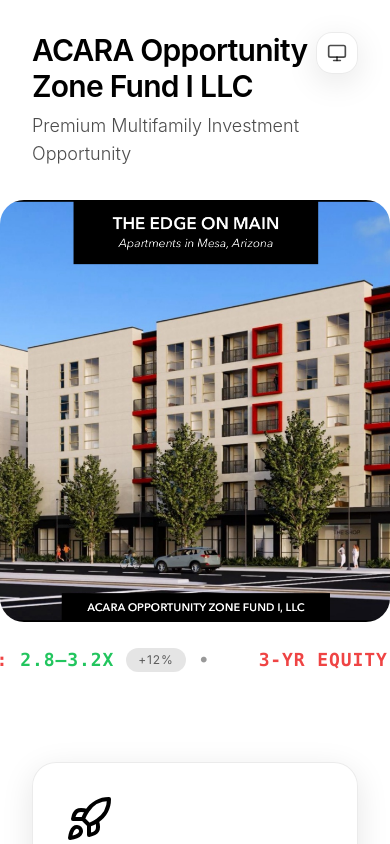
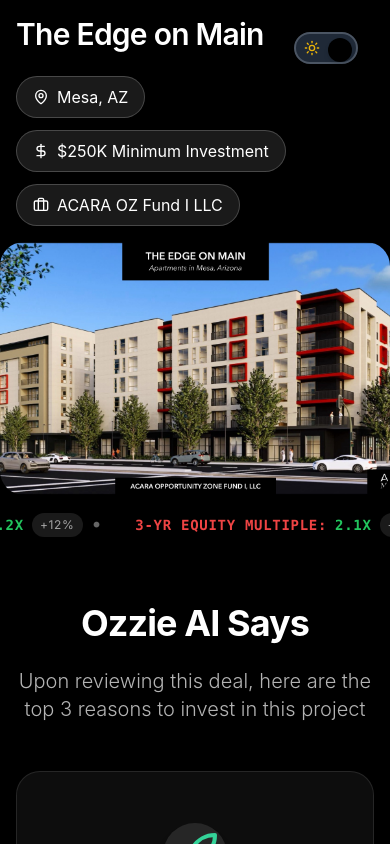
Before and after one commit to paramvora-myacara/oz-dev-dash, a Next.js app: page / in a window 390 px wide. Built offline with nearby package versions, Linux system fonts and the light colour scheme.

Commit message:
ui fixes

```diff
--- a/package.json
+++ b/package.json
@@ -12,7 +12,7 @@
     "chart.js": "^4.5.0",
     "chartjs": "^0.3.24",
     "lucide-react": "^0.525.0",
-    "next": "15.1.6",
+    "next": "^15.4.2",
     "react": "^19.0.0",
     "react-chartjs-2": "^5.3.0",
     "react-dom": "^19.0.0",
--- a/src/app/page.tsx
+++ b/src/app/page.tsx
@@ -1,13 +1,18 @@
 'use client';
 
+import { useState } from 'react';
 import Image from "next/image";
 import Link from "next/link";
 import Marquee from "react-fast-marquee";
-import { Rocket, BarChart3, Train, TrendingUp, Building, Target, Users } from "lucide-react";
+import {
+  Rocket, BarChart3, Train, TrendingUp, Building, Target, Users, Expand,
+  MapPin, DollarSign, Briefcase
+} from "lucide-react";
 import { useEffect } from "react";
 import { useRouter } from "next/navigation";
 
 export default function InvestmentDashboard() {
+  const [showContactModal, setShowContactModal] = useState(false);
   const router = useRouter();
 
   // Store scroll position before navigation and restore on return
@@ -92,27 +97,30 @@
       description: "Opportunity Zone benefits provide complete federal tax exemption on investment appreciation after 10-year hold period.",
       icon: <Rocket className="w-12 h-12" />,
       highlight: "Tax-Free Exit",
-      gradient: "from-emerald-50 to-green-100 dark:from-emerald-900/20 dark:to-green-900/20",
-      textColor: "text-emerald-900 dark:text-emerald-300",
-      accentColor: "text-emerald-700 dark:text-emerald-400"
+      gradient: "from-emerald-50/20 via-emerald-100/20 to-green-200/20 dark:from-emerald-900/10 dark:via-emerald-800/10 dark:to-green-900/10",
+      textColor: "text-emerald-900 dark:text-emerald-200",
+      accentColor: "text-emerald-800 dark:text-emerald-300",
+      iconColor: "text-emerald-600 dark:text-emerald-400"
     },
     {
       title: "Massive Housing Shortage",
       description: "Arizona faces 56,000+ unit housing deficit. Mesa is one of the fastest-growing cities with sustained population growth driving demand.",
       icon: <BarChart3 className="w-12 h-12" />,
       highlight: "56K+ Unit Shortage",
-      gradient: "from-blue-50 to-indigo-100 dark:from-blue-900/20 dark:to-indigo-900/20",
-      textColor: "text-indigo-900 dark:text-indigo-300",
-      accentColor: "text-indigo-700 dark:text-indigo-400"
+      gradient: "from-blue-50/20 via-blue-100/20 to-indigo-200/20 dark:from-blue-900/10 dark:via-blue-800/10 dark:to-indigo-900/10",
+      textColor: "text-blue-900 dark:text-blue-200",
+      accentColor: "text-blue-800 dark:text-blue-300",
+      iconColor: "text-blue-600 dark:text-blue-400"
     },
     {
       title: "Prime Transit Location",
       description: "Located directly adjacent to Country Club & Main Street Light Rail Station, providing unmatched regional connectivity and transit access.",
       icon: <Train className="w-12 h-12" />,
       highlight: "Light Rail Adjacent",
-      gradient: "from-purple-50 to-pink-100 dark:from-purple-900/20 dark:to-pink-900/20",
-      textColor: "text-purple-900 dark:text-purple-300",
-      accentColor: "text-purple-700 dark:text-purple-400"
+      gradient: "from-purple-50/20 via-purple-100/20 to-pink-200/20 dark:from-purple-900/10 dark:via-purple-800/10 dark:to-pink-900/10",
+      textColor: "text-purple-900 dark:text-purple-200",
+      accentColor: "text-purple-800 dark:text-purple-300",
+      iconColor: "text-purple-600 dark:text-purple-400"
     }
   ];
 
@@ -177,21 +185,33 @@
 
   return (
     <div className="min-h-screen bg-white dark:bg-black">
+      <div className="max-w-[1920px] mx-auto">
         {/* Header with Title */}
-      <header className="relative z-30 p-8 bg-white dark:bg-black">
-        <div>
-          <h1 className="text-3xl md:text-4xl font-semibold text-black dark:text-white tracking-tight">
-            ACARA Opportunity Zone Fund I LLC
+        <header className="relative z-30 p-4 md:p-8 bg-white dark:bg-black">
+          <div className="max-w-7xl mx-auto">
+            <h1 className="text-3xl sm:text-4xl md:text-5xl lg:text-6xl font-semibold text-black dark:text-white tracking-tight mb-6">
+              The Edge on Main
             </h1>
-          <p className="text-lg text-black/70 dark:text-white/70 mt-2 font-light">
-            Premium Multifamily Investment Opportunity
-          </p>
+            <div className="flex flex-wrap gap-3">
+              <span className="inline-flex items-center gap-2 px-4 py-2 rounded-full bg-gray-100 dark:bg-white/10 text-gray-700 dark:text-white border border-gray-200 dark:border-white/20 backdrop-blur-xl shadow-sm hover:shadow-md transition-shadow duration-200">
+                <MapPin className="w-4 h-4" />
+                Mesa, AZ
+              </span>
+              <span className="inline-flex items-center gap-2 px-4 py-2 rounded-full bg-gray-100 dark:bg-white/10 text-gray-700 dark:text-white border border-gray-200 dark:border-white/20 backdrop-blur-xl shadow-sm hover:shadow-md transition-shadow duration-200">
+                <DollarSign className="w-4 h-4" />
+                $250K Minimum Investment
+              </span>
+              <span className="inline-flex items-center gap-2 px-4 py-2 rounded-full bg-gray-100 dark:bg-white/10 text-gray-700 dark:text-white border border-gray-200 dark:border-white/20 backdrop-blur-xl shadow-sm hover:shadow-md transition-shadow duration-200">
+                <Briefcase className="w-4 h-4" />
+                ACARA OZ Fund I LLC
+              </span>
+            </div>
           </div>
         </header>
 
         {/* Hero Image Section */}
-      <section className="h-[50vh] relative overflow-hidden">
-        <div className="absolute inset-0 p-8">
+        <section className="h-[30vh] sm:h-[40vh] md:h-[50vh] relative overflow-hidden px-4 md:px-8">
+          <div className="absolute inset-0">
             <Image
               src="/property-hero.jpg"
               alt="The Edge on Main - Premium Multifamily Property"
@@ -203,18 +223,18 @@
         </section>
 
         {/* Stock Market Ticker */}
-      <section className="py-6 bg-white dark:bg-black">
+        <section className="py-4 md:py-6 bg-white dark:bg-black">
           <Marquee
             speed={50}
             gradient={false}
             pauseOnHover={true}
-          className="text-black dark:text-white font-mono text-lg tracking-wider uppercase"
+            className="text-sm sm:text-base md:text-lg font-mono tracking-wider uppercase text-black dark:text-white"
           >
             {tickerMetrics.map((metric, idx) => (
-            <div key={idx} className="flex items-center space-x-3 whitespace-nowrap mx-6">
+              <div key={idx} className="flex items-center space-x-2 sm:space-x-3 whitespace-nowrap mx-4 sm:mx-6">
                 <span className="font-bold text-red-500">{metric.label}:</span>
                 <span className="font-bold text-green-500">{metric.value}</span>
-              <span className="text-xs bg-black/10 dark:bg-white/10 px-3 py-1 rounded-full font-sans text-black/60 dark:text-white/60 normal-case">
+                <span className="text-xs bg-black/10 dark:bg-white/10 px-2 sm:px-3 py-1 rounded-full font-sans text-black/60 dark:text-white/60 normal-case">
                   {metric.change}
                 </span>
                 <span className="text-black/40 dark:text-white/40 text-xl">•</span>
@@ -224,25 +244,36 @@
         </section>
 
         {/* Three Compelling Reasons Cards */}
-      <section className="py-16 px-8 bg-white dark:bg-black">
+        <section className="py-12 md:py-20 px-4 md:px-8 bg-white dark:bg-black">
           <div className="max-w-7xl mx-auto">
-          <div className="grid grid-cols-1 md:grid-cols-3 gap-8">
+            <div className="mb-12 md:mb-16 text-center">
+              <h2 className="text-4xl sm:text-5xl md:text-6xl font-bold text-black dark:text-white mb-6 tracking-tight">
+                Ozzie AI Says
+              </h2>
+              <p className="text-xl md:text-2xl text-black/70 dark:text-white/70 font-light max-w-3xl mx-auto">
+                Upon reviewing this deal, here are the top 3 reasons to invest in this project
+              </p>
+            </div>
+            <div className="grid grid-cols-1 md:grid-cols-3 gap-8 md:gap-10">
               {compellingReasons.map((reason, idx) => (
                 <div
                   key={idx}
-                className={`glass-card rounded-3xl p-8 bg-gradient-to-br ${reason.gradient} border border-black/10 dark:border-white/10 hover:scale-[1.02] transition-all duration-300 animate-fadeIn flex flex-col`}
+                  className={`relative flex flex-col items-center justify-center text-center rounded-3xl p-10 min-h-[340px] transition-all duration-500 animate-fadeIn
+                    bg-white/10 dark:bg-white/5 backdrop-blur-xl
+                    border border-white/30 dark:border-white/10
+                    shadow-2xl hover:shadow-[0_8px_40px_rgba(0,0,0,0.18)] dark:hover:shadow-[0_8px_40px_rgba(255,255,255,0.08)]
+                    hover:scale-[1.03]`}
                   style={{ animationDelay: `${idx * 150}ms` }}
                 >
-                <div className="mb-6 text-current">{reason.icon}</div>
-                <div className={`inline-block px-4 py-2 rounded-full text-sm font-medium bg-white/10 dark:bg-black/20 border border-white/20 dark:border-white/10 ${reason.textColor} mb-4`}>
-                  {reason.highlight}
+                  {/* Icon */}
+                  <div className={`mb-8 flex items-center justify-center w-16 h-16 rounded-full
+                    ${reason.iconColor} bg-white/30 dark:bg-white/10 shadow-lg text-4xl`}>
+                    {reason.icon}
                   </div>
-                <h3 className={`text-2xl font-semibold ${reason.textColor} mb-4`}>
-                  {reason.title}
-                </h3>
-                <p className={`${reason.accentColor} leading-relaxed text-lg font-light`}>
-                  {reason.description}
-                </p>
+                  {/* Title */}
+                  <h3 className={`text-2xl md:text-3xl font-extrabold mb-3 tracking-tight ${reason.textColor}`}>{reason.title}</h3>
+                  {/* Description */}
+                  <p className={`text-base md:text-lg font-light ${reason.accentColor} opacity-90`}>{reason.description}</p>
                 </div>
               ))}
             </div>
@@ -283,44 +314,33 @@
         </section>
 
         {/* Investment Cards Section */}
-      <section id="investment-cards" className="py-16 px-4 bg-white dark:bg-black scroll-mt-8">
-        <div className="max-w-8xl mx-auto">
+        <section id="investment-cards" className="py-8 md:py-16 px-4 md:px-8 bg-white dark:bg-black">
+          <div className="max-w-7xl mx-auto">
             <div className="text-center mb-12">
-            <h2 className="text-5xl font-semibold mb-4 text-black dark:text-white tracking-tight">
+              <h2 className="text-3xl sm:text-4xl md:text-5xl font-semibold text-black dark:text-white mb-4">
                 Due Diligence Vault
               </h2>
-            <p className="text-lg text-black/70 dark:text-white/70 font-light">
+              <p className="text-lg md:text-xl text-black/70 dark:text-white/70 font-light max-w-3xl mx-auto">
                 Click any card to learn more and access documentation
               </p>
             </div>
-          <div className="grid grid-cols-1 md:grid-cols-2 lg:grid-cols-4 gap-8">
+            <div className="grid grid-cols-1 md:grid-cols-2 gap-6 md:gap-8">
               {investmentCards.map((card, idx) => (
-              <div
-                key={card.id}
-                className={`glass-card rounded-3xl p-8 bg-gradient-to-br ${card.gradient} border border-black/10 dark:border-white/10 hover:scale-[1.02] transition-all duration-300 cursor-pointer animate-fadeIn flex flex-col h-full min-h-[320px]`}
-                style={{ animationDelay: `${idx * 100}ms` }}
-                onClick={() => {
-                  // Store flag to scroll to investment cards when returning
-                  sessionStorage.setItem('scrollToInvestmentCards', 'true');
-                  // Navigate programmatically
-                  router.push(`/details/${card.id}`);
-                }}
+                <Link
+                  key={idx}
+                  href={`/details/${card.id}`}
+                  className={`glass-card rounded-3xl p-8 bg-gradient-to-br ${card.gradient} border border-gray-200 dark:border-white/20 shadow-md dark:shadow-xl shadow-gray-200/50 dark:shadow-white/5 hover:shadow-lg dark:hover:shadow-2xl hover:scale-[1.02] transition-all duration-300 animate-fadeIn group relative overflow-hidden`}
+                  style={{ animationDelay: `${idx * 150}ms` }}
                 >
-                  <div className="flex items-center justify-between mb-6">
-                    <div className="flex items-center space-x-3">
-                      <div className="text-current">{card.icon}</div>
-                      <h3 className={`text-2xl font-bold ${card.textColor}`}>
+                  <div className="absolute inset-0 bg-gradient-to-br from-white/40 to-white/20 dark:from-white/[0.04] dark:to-white/[0.02] pointer-events-none" />
+                  <div className="relative flex items-center justify-between mb-6">
+                    <div className="flex items-center gap-4">
+                      <div className={`${card.textColor}`}>{card.icon}</div>
+                      <h3 className={`text-2xl font-semibold ${card.textColor}`}>
                         {card.title}
                       </h3>
                     </div>
-                    <svg
-                      className={`w-6 h-6 ${card.textColor} opacity-60`}
-                      fill="none"
-                      stroke="currentColor"
-                      viewBox="0 0 24 24"
-                    >
-                      <path strokeLinecap="round" strokeLinejoin="round" strokeWidth={2} d="M9 5l7 7-7 7" />
-                    </svg>
+                    <Expand className={`w-6 h-6 ${card.textColor} opacity-60 group-hover:opacity-100 transition-opacity`} />
                   </div>
 
                   <div className="space-y-8 mb-6 flex-1">
@@ -339,11 +359,53 @@
                   <p className={`text-base leading-relaxed font-light ${card.accentColor}`}>
                     {card.summary}
                   </p>
-                </div>
+                </Link>
               ))}
             </div>
           </div>
         </section>
+
+        {/* Call to Action Buttons */}
+        <section className="py-8 md:py-16 px-4 md:px-8 bg-white dark:bg-black">
+          <div className="max-w-7xl mx-auto flex flex-col md:flex-row gap-4 justify-center">
+            <button
+              className="px-8 py-4 rounded-2xl bg-gradient-to-r from-blue-600 to-indigo-600 text-white font-medium hover:from-blue-700 hover:to-indigo-700 transition-all duration-300 text-lg shadow-md hover:shadow-lg shadow-blue-500/10 hover:shadow-blue-500/20"
+              onClick={() => window.location.href = 'mailto:vault-access@acaracap.com?subject=Request Vault Access - The Edge on Main'}
+            >
+              Request Vault Access
+            </button>
+            <button
+              className="px-8 py-4 rounded-2xl bg-gradient-to-r from-emerald-600 to-green-600 text-white font-medium hover:from-emerald-700 hover:to-green-700 transition-all duration-300 text-lg shadow-md hover:shadow-lg shadow-green-500/10 hover:shadow-green-500/20"
+              onClick={() => setShowContactModal(true)}
+            >
+              Contact the Developer
+            </button>
+          </div>
+        </section>
+
+        {/* Contact Modal */}
+        {showContactModal && (
+          <div
+            className="fixed inset-0 bg-black/50 backdrop-blur-sm flex items-center justify-center z-50 p-4"
+            onClick={() => setShowContactModal(false)}
+          >
+            <div
+              className="bg-white dark:bg-gray-900 rounded-3xl p-8 max-w-lg w-full"
+              onClick={e => e.stopPropagation()}
+            >
+              <h3 className="text-2xl font-semibold text-black dark:text-white mb-4">
+                Contact Information
+              </h3>
+              <div className="space-y-4 text-black/70 dark:text-white/70">
+                <p><strong>Developer:</strong> Juniper Mountain Capital</p>
+                <p><strong>Fund:</strong> ACARA OZ Fund I LLC</p>
+                <p><strong>Email:</strong> <a href="mailto:deals@acaracap.com" className="text-blue-600 dark:text-blue-400 hover:underline">deals@acaracap.com</a></p>
+                <p><strong>Phone:</strong> <a href="tel:+14805551234" className="text-blue-600 dark:text-blue-400 hover:underline">(480) 555-1234</a></p>
+              </div>
+            </div>
+          </div>
+        )}
+      </div>
     </div>
   );
 }
--- a/src/components/theme-toggle.tsx
+++ b/src/components/theme-toggle.tsx
@@ -1,108 +1,62 @@
 'use client';
 
 import { useState, useEffect } from 'react';
-import { Sun, Moon, Monitor } from 'lucide-react';
+import { Sun, Moon } from 'lucide-react';
 
 const THEME_MODES = {
   LIGHT: 'light',
-  DARK: 'dark',
-  SYSTEM: 'system'
+  DARK: 'dark'
 };
 
 export default function ThemeToggle() {
-  const [theme, setTheme] = useState(THEME_MODES.SYSTEM);
+  const [theme, setTheme] = useState(THEME_MODES.DARK);
   const [mounted, setMounted] = useState(false);
-
-  // Detect system preference
-  const getSystemTheme = () => {
-    return window.matchMedia('(prefers-color-scheme: dark)').matches
-      ? THEME_MODES.DARK
-      : THEME_MODES.LIGHT;
-  };
 
   // Apply theme to document
   const applyTheme = (newTheme: string) => {
     const root = document.documentElement;
-
-    if (newTheme === THEME_MODES.SYSTEM) {
-      const systemTheme = getSystemTheme();
-      root.classList.toggle('dark', systemTheme === THEME_MODES.DARK);
-    } else {
-      root.classList.toggle('dark', newTheme === THEME_MODES.DARK);
-    }
+    root.classList.toggle('dark', newTheme === THEME_MODES.DARK);
   };
 
   // Initialize theme on mount
   useEffect(() => {
     setMounted(true);
 
-    // Get saved theme or default to system
-    const savedTheme = localStorage.getItem('theme') || THEME_MODES.SYSTEM;
+    // Get saved theme or default to dark
+    const savedTheme = localStorage.getItem('theme') || THEME_MODES.DARK;
     setTheme(savedTheme);
     applyTheme(savedTheme);
+  }, []);
 
-    // Listen for system theme changes
-    const mediaQuery = window.matchMedia('(prefers-color-scheme: dark)');
-    const handleSystemThemeChange = () => {
-      if (theme === THEME_MODES.SYSTEM) {
-        applyTheme(THEME_MODES.SYSTEM);
-      }
-    };
-
-    mediaQuery.addEventListener('change', handleSystemThemeChange);
-    return () => mediaQuery.removeEventListener('change', handleSystemThemeChange);
-  }, [theme]);
-
-  const cycleTheme = () => {
-    const themes = [THEME_MODES.LIGHT, THEME_MODES.DARK, THEME_MODES.SYSTEM];
-    const currentIndex = themes.indexOf(theme);
-    const nextTheme = themes[(currentIndex + 1) % themes.length];
-
-    setTheme(nextTheme);
-    localStorage.setItem('theme', nextTheme);
-    applyTheme(nextTheme);
+  const toggleTheme = () => {
+    const newTheme = theme === THEME_MODES.DARK ? THEME_MODES.LIGHT : THEME_MODES.DARK;
+    setTheme(newTheme);
+    localStorage.setItem('theme', newTheme);
+    applyTheme(newTheme);
   };
 
   // Don't render until mounted to avoid hydration issues
   if (!mounted) {
     return (
-      <div className="w-10 h-10 rounded-2xl bg-black/5 dark:bg-white/5 animate-pulse" />
+      <div className="w-16 h-8 rounded-full bg-gray-200 dark:bg-gray-800 animate-pulse" />
     );
   }
 
-  const getIcon = () => {
-    switch (theme) {
-      case THEME_MODES.LIGHT:
-        return <Sun className="h-5 w-5" />;
-      case THEME_MODES.DARK:
-        return <Moon className="h-5 w-5" />;
-      case THEME_MODES.SYSTEM:
-        return <Monitor className="h-5 w-5" />;
-      default:
-        return <Monitor className="h-5 w-5" />;
-    }
-  };
-
-  const getTooltip = () => {
-    switch (theme) {
-      case THEME_MODES.LIGHT:
-        return 'Light mode';
-      case THEME_MODES.DARK:
-        return 'Dark mode';
-      case THEME_MODES.SYSTEM:
-        return 'System theme';
-      default:
-        return 'System theme';
-    }
-  };
-
   return (
     <button
-      onClick={cycleTheme}
-      className="p-2.5 glass-card rounded-2xl text-black/70 dark:text-white/70 hover:text-black dark:hover:text-white transition-all hover:bg-black/10 dark:hover:bg-white/10 group bg-white/80 dark:bg-black/20 backdrop-blur-2xl border border-black/10 dark:border-white/10"
-      title={getTooltip()}
+      onClick={toggleTheme}
+      className="relative w-16 h-8 rounded-full bg-gray-200 dark:bg-gray-800 border-2 border-gray-300 dark:border-gray-600 transition-colors duration-200"
+      title={theme === THEME_MODES.DARK ? 'Switch to light mode' : 'Switch to dark mode'}
     >
-      {getIcon()}
+      <div className="absolute inset-1 flex justify-between items-center px-1">
+        <Sun className="h-4 w-4 text-yellow-500" />
+        <Moon className="h-4 w-4 text-blue-400" />
+      </div>
+      <div
+        className={`absolute top-1 w-6 h-6 rounded-full bg-white dark:bg-gray-900 shadow-md transition-transform duration-200 ${
+          theme === THEME_MODES.DARK ? 'translate-x-8' : 'translate-x-1'
+        }`}
+      />
     </button>
   );
 }
```
Also changed, not shown: 1 other file (tests, documents, lock files or other folders). Lines whose indentation alone changed are shown as unchanged.
